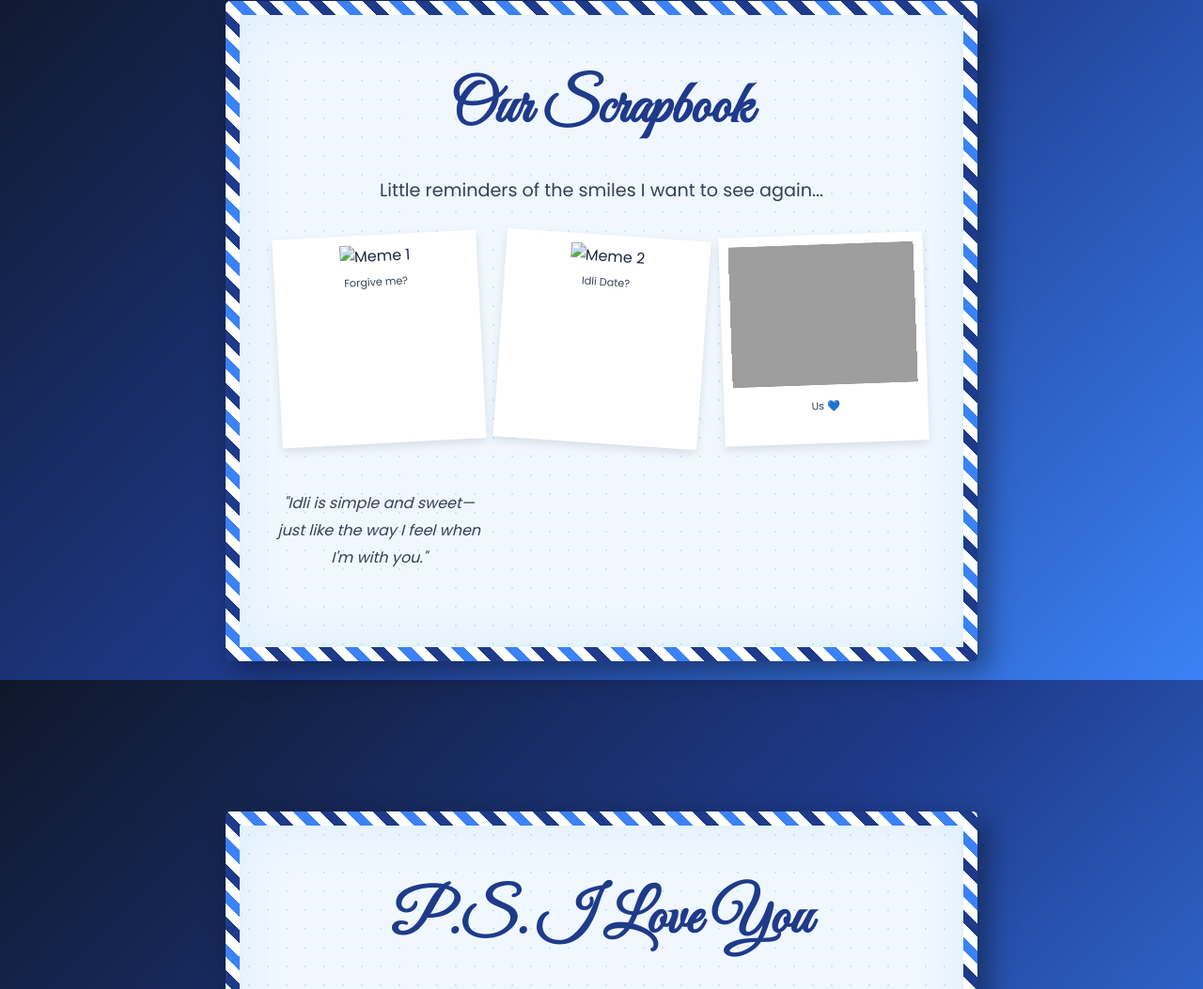
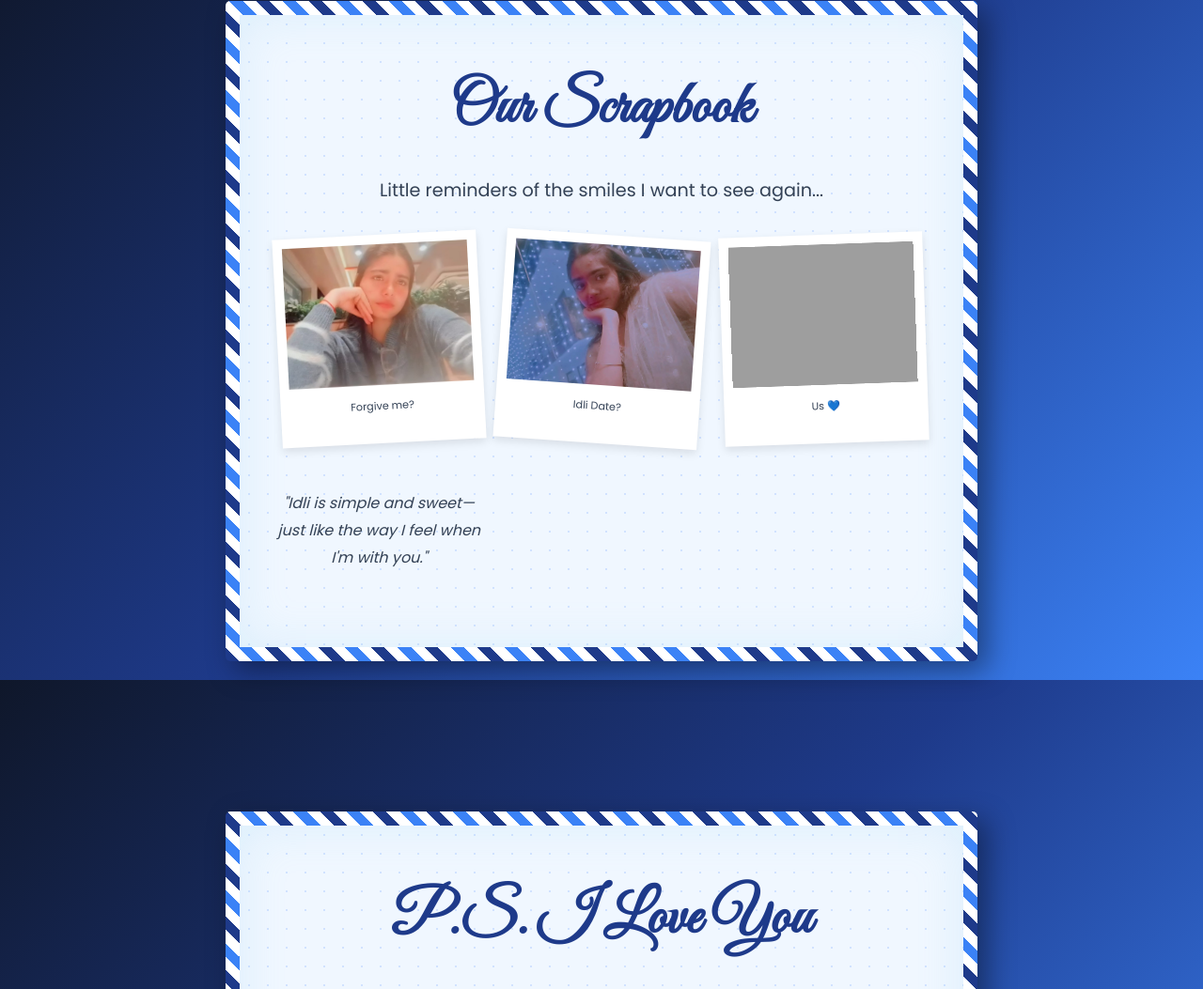
Before and after one commit to motyc8-pixel/ved, a plain HTML site: page index.html in a window 1280 px wide. Shown: the part 3276-4329 px from the top of the page at 94% size. Drawn offline with nearby package versions, Linux system fonts and the light colour scheme; grey boxes are pictures that could not be loaded; files whose address does not match are found by name; a web font is replaced by a local one.

Commit message:
Update index.html

```diff
--- a/index.html
+++ b/index.html
@@ -512,14 +512,14 @@
         <div class="photo-grid">
           <div class="gallery-item" style="--r: -3deg">
             <img
-              src="/pic_folder/siya1.jpeg"
+              src="siya1.jpeg"
               alt="Meme 1"
             />
             <p style="font-size: 0.7rem; margin: 5px 0 0">Forgive me?</p>
           </div>
           <div class="gallery-item" style="--r: 4deg">
             <img
-              src="/pic_folder/siya3.jpeg"
+              src="siya3.jpeg"
               alt="Meme 2"
             />
             <p style="font-size: 0.7rem; margin: 5px 0 0">Idli Date?</p>
```
